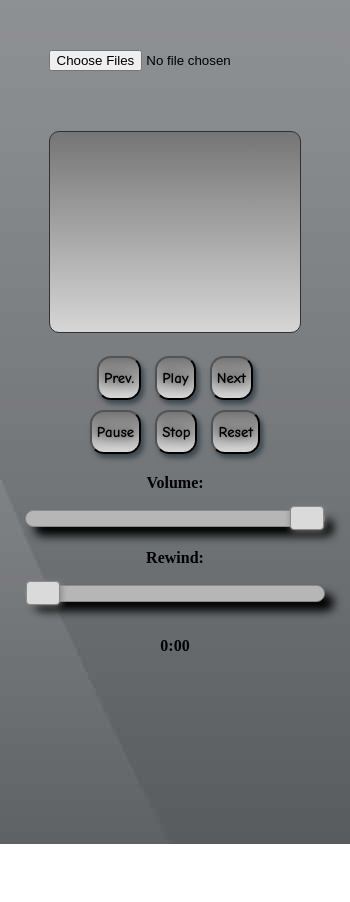
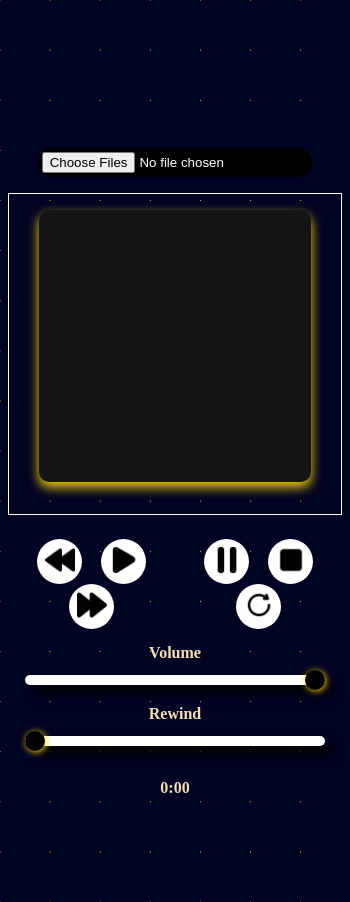
Before and after one commit to Dallleworthy/Audio-Player, an Electron app: page index.html in a window 350 px wide. Before the commit the page ends 844 px from the top, so only its background shows below. Drawn offline with Linux system fonts and the light colour scheme.

Commit message:
Irtiza's Commit

```diff
--- a/index.html
+++ b/index.html
@@ -12,24 +12,24 @@
     </div>
     <div id="controls">
       <div id="previousplaynext">
-        <button id="previous-button">Prev.</button>
-        <button id="play-button">Play</button>
-        <button id="next-button">Next</button>
+        <button id="previous-button"><img src="./previous.png" class="button" alt="previous button"></button>
+        <button id="play-button"><img src="./play.png" class="button" alt="playbutton"></button>
+        <button id="next-button"><img src="./forward-button.png"  class="button" alt="next button"></button>
       </div>
       <div id="pausestopreset">
-        <button id="pause-button">Pause</button>
-        <button id="stop-button">Stop</button>
-        <button id="reset-button">Reset</button>
+        <button id="pause-button"><img src="./pause.png" class="button" alt="pause button"></button>
+        <button id="stop-button"><img src="./stop-button.png" class="button" alt="stop"></button>
+        <button id="reset-button"><img src="./reset.png" class="button" alt="reset"></button>
       </div>
     </div>
     <div id="volume-control">
-      <label for="volume-slider"><strong>Volume:</strong></label>
+      <label for="volume-slider"><strong>Volume</strong></label>
       <br>
       <input type="range" id="volume-slider" min="0" max="1" step="0.001" value="1">
       </br>
     </div>
     <div id="seek-control">
-      <label for="seek-slider"><strong>Rewind:</strong></label>
+      <label for="seek-slider"><strong>Rewind</strong></label>
       <br>
       <input type="range" id="seek-slider" min="0" max="100" step="0.1" value="0">
       </br>
--- a/styles.css
+++ b/styles.css
@@ -1,32 +1,43 @@
 body {
-  background-image: url("image.jpg");
+  background-image: url("ooorganize\ \(2\).svg");
+  background-size: cover;
+  background-color: #000322;
+  color: wheat;
 }
 
+#audio-file-input{
+  background-color: #000000;
+  width: 20em;
+  color: white;
+  padding: 0.3em;
+  border-radius: 45px;
+  margin: 0% auto;
+  margin-bottom: 0%;
+}
 #song-list-wrapper {
-  height: 250px; /* Измените высоту по своему усмотрению */
+  height: 18em; /* Измените высоту по своему усмотрению */
   overflow: auto; /* Добавлено свойство для появления прокрутки */
-  margin-top: 30px;
+  margin-top: 1em;
+  padding: 1em;
+
 }
-
-
 #song-list {
-  background: linear-gradient(to top, #D6D6D6, #757575);
+  background: rgb(20, 20, 20);
   background-size: 100%;
   font-family: 'Comic Sans MS';
   font-weight: bold;
   text-shadow: 0px 0px 10px #242424;
   text-align: center;
-  margin-top: 30px;
   cursor: pointer;
-  padding: auto;
+  padding: 1em;
   display: table;
   vertical-align: middle;
-  width: 250px;
-  height: 200px;
-  margin-left: auto;
-  margin-right: auto;
-  border: 1px solid #313131;
+  width: 20em;
+  height: 10em;
+  margin: 0% auto;
   border-radius: 10px;
+  box-shadow: 0px 5px 12px 0px #ffd900;
+
 }
 
 #song-list .song-item.active {
@@ -34,31 +45,47 @@ body {
 }
 
 #audio-player {
+  display: flex;
+  justify-content:center;
+
+  flex-direction: column;
   text-align: center;
+  margin: 0% auto;
   margin-top: 50px;
+  /* max-width: 100vw; */
+    max-width:60em;
+  height: 100vh;
 }
 
 #controls button {
-  margin: 5px;
-  font-family: 'Comic Sans MS';
-  font-weight: bold;
-  color: #000000 !important;
+  background-color: #ffffff;
   font-size: 15px;
-  text-shadow: 0px 0px 10px #242424;
-  box-shadow: 3px 4px 5px #3C484F;
-  padding: 11px 5px;
-  border-radius: 14px;
-  border: 2px outset #000000;
-  background: #D6D6D6;
-  background: linear-gradient(to top, #D6D6D6, #757575);
+  width: 3em;
+  height: 3em;
+  margin-left: 0.5em;
+  margin-right: 0.5em;
+  border-radius: 45px;
+  border: none;
+  transition: 0.3s;
+
 }
-
+.button{
+  width: 2em;
+  height: 2em;
+}
 #controls button:hover {
   color: #000000 !important;
-  background: #757575;
-  background: linear-gradient(to top, #757575, #D6D6D6);
+  background: #ffd901;
+  cursor: pointer;
 }
-
+#controls{
+  width: fit-content;
+  margin: 0% auto;
+  display: flex;
+  justify-content: center;
+  align-items: center;
+  margin-top: 1.5em;
+}
 #volume-control {
   text-align: center;
   margin-top: 15px;
@@ -73,39 +100,39 @@ input[type=range] {
   background-color: transparent;
   height: 32px;
   -webkit-appearance: none;
-  margin: 10px 0;
+  margin: 2px 0;
   width: 300px;
 }
 
 input[type=range]:focus {
-  outline: none;
+  outline: nones;
 }
 
 input[type=range]::-webkit-slider-runnable-track {
   width: 100%;
-  height: 17px;
+  height: 10px;
   cursor: pointer;
   animate: 0.2s;
   box-shadow: 9px 9px 10px #000000;
-  background: #B6B6B6;
+  background: #ffffff;
   border-radius: 48px;
-  border: 1px solid #8A8A8A;
+  border: none;
 }
 
 input[type=range]::-webkit-slider-thumb {
-  box-shadow: 1px 1px 7px #828282;
-  border: 1px solid #8A8A8A;
-  height: 24px;
-  width: 34px;
-  border-radius: 4px;
-  background: #DADADA;
+  box-shadow: 1px 1px 7px #ffd900;
+  border: none;
+  height: 20px;
+  width: 20px;
+  border-radius: 45px;
+  background: #000000;
   cursor: pointer;
   -webkit-appearance: none;
   margin-top: -4.5px;
 }
 
 input[type=range]:focus::-webkit-slider-runnable-track {
-  background: #B6B6B6;
+  background: white;
 }
 
 input[type=range]::-moz-range-track {
@@ -114,18 +141,18 @@ input[type=range]::-moz-range-track {
   cursor: pointer;
   animate: 0.2s;
   box-shadow: 9px 9px 10px #000000;
-  background: #B6B6B6;
+  background: #ffffff;
   border-radius: 48px;
-  border: 1px solid #8A8A8A;
+  border: 1px solid #ffd900;
 }
 
 input[type=range]::-moz-range-thumb {
   box-shadow: 1px 1px 7px #828282;
-  border: 1px solid #8A8A8A;
+  border: 1px solid #ffd900;
   height: 24px;
   width: 34px;
   border-radius: 4px;
-  background: #DADADA;
+  background: white;
   cursor: pointer;
 }
 
@@ -140,34 +167,64 @@ input[type=range]::-ms-track {
 }
 
 input[type=range]::-ms-fill-lower {
-  background: #B6B6B6;
-  border: 1px solid #8A8A8A;
+  background: #ffffff;
+  border: 1px solid #ffd900;
   border-radius: 96px;
   box-shadow: 9px 9px 10px #000000;
 }
 
 input[type=range]::-ms-fill-upper {
-  background: #B6B6B6;
-  border: 1px solid #8A8A8A;
+  background: white;
+  border: 1px solid #ffd900;
   border-radius: 96px;
   box-shadow: 9px 9px 10px #000000;
 }
 
 input[type=range]::-ms-thumb {
   margin-top: 1px;
-  box-shadow: 1px 1px 7px #828282;
-  border: 1px solid #8A8A8A;
+  box-shadow: 1px 1px 7px black;
+  border: 1px solid #ffd900;
   height: 24px;
   width: 34px;
   border-radius: 4px;
-  background: #DADADA;
+  background: white;
   cursor: pointer;
 }
 
 input[type=range]:focus::-ms-fill-lower {
-  background: #B6B6B6;
+  background: white;
 }
 
 input[type=range]:focus::-ms-fill-upper {
-  background: #B6B6B6;
+  background: white;
 }
+
+@media only screen and (max-width:696px){
+  #song-list-wrapper {
+    height: 18em; /* Измените высоту по своему усмотрению */
+    overflow: auto; /* Добавлено свойство для появления прокрутки */
+    margin-top: 1em;
+    padding: 1em;
+    border: 1px solid white;
+
+  }
+  #song-list {
+    background: rgb(20, 20, 20);
+    background-size: 100%;
+    font-family: 'Comic Sans MS';
+    font-weight: bold;
+    text-shadow: 0px 0px 10px #242424;
+    text-align: center;
+    cursor: pointer;
+    padding: 1em;
+    display: table;
+    vertical-align: middle;
+    width: 80%;
+    height: 15em;
+    margin: 0% auto;
+    border-radius: 10px;
+    box-shadow: 0px 5px 12px 0px #ffd900;
+
+  }
+
+}
```
Also changed, not shown: forward-button.png (added), ooorganize (2).svg (added), pause.png (added), play.png (added), previous.png (added), reset.png (added), stop-button.png (added).
